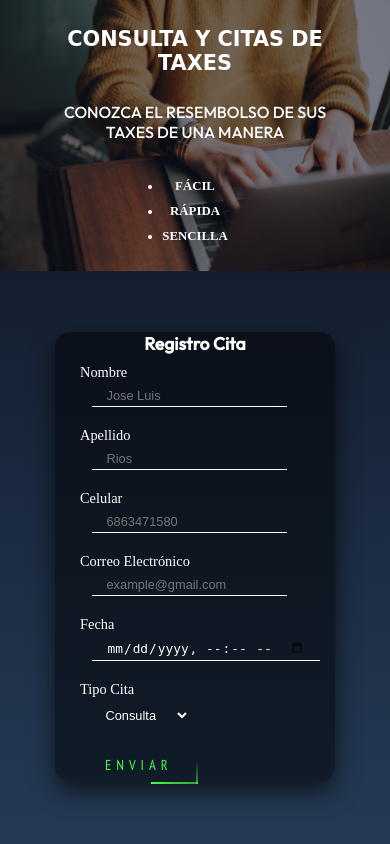
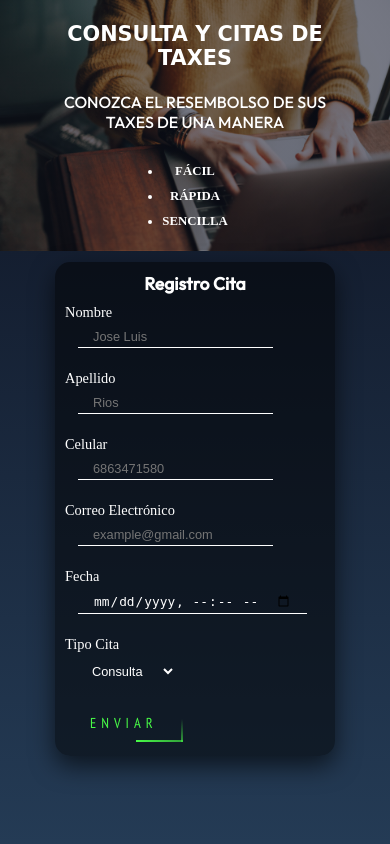
Before and after one commit to jose031199/joseTaxes_RegistrationFrontEnd, a PHP site: page / in a window 390 px wide. Run offline with PHP 8.4, Linux system fonts and the light colour scheme; some web fonts are replaced.

Commit message:
Changin size of background image in media query

```diff
--- a/style/style.css
+++ b/style/style.css
@@ -58,9 +58,7 @@
 .form__register{
     margin: 0 auto;
     width:450px;
-    height:650px;
-    padding:0 25px;
-    /*padding:50px;*/
+    padding:25px;
     border-radius:15px;
     background: rgba(0, 0, 0, 0.5);
     box-shadow:0 10px 25px rgba(0, 0, 0, 0.6);
@@ -216,8 +214,7 @@
 @media(max-width:950px){
     .form__register{
         width:320px;
-        height:550px;
-        /*padding: 20px;*/
+        padding: 20px;
     }
 
     .form__register input[type="text"],[type="email"],[type="datetime-local"]{
@@ -251,13 +248,10 @@
 
 /*Resize phone*/
 @media(max-width:700px){
-    .container{
-        grid-template-columns: repeat(1,1fr);
-    }
     .form__register{
-        margin:2% auto;
+        margin:0 auto;
         width:280px;
-        height:450px;
+        padding:10px;
     }
 
     .form__register label{
@@ -273,6 +267,14 @@
         font-size: 0.9rem;
     }
 
+    .container{
+        grid-template-columns: repeat(1,1fr);
+    }
+
+    .container__form{
+        align-items:flex-start;
+        padding-top:3%;
+    }
     .container__background h1{
         font-size:1.3rem;
     }
```
